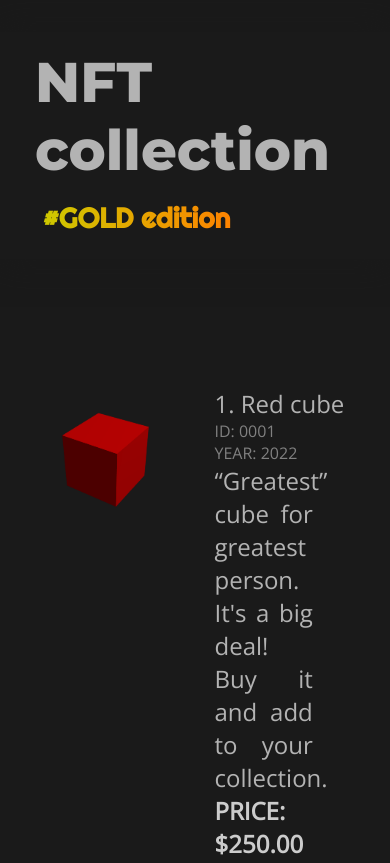
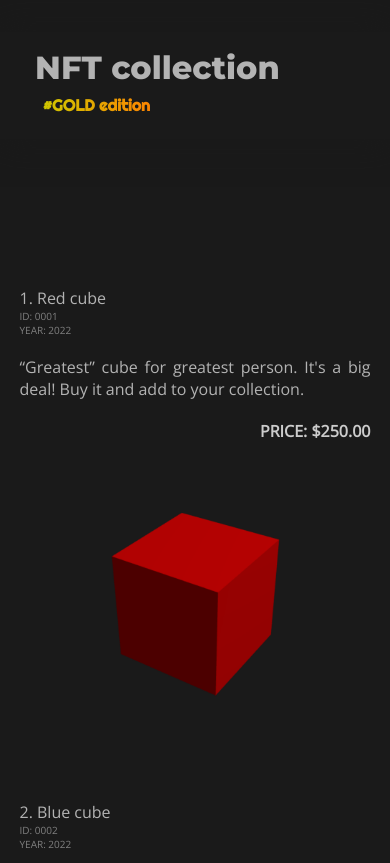
Before and after one commit to denlove/nft, a plain HTML site: page index.html in a window 390 px wide. Shown: the top 863 px of the page. Drawn offline with nearby package versions, Linux system fonts and the light colour scheme.

Commit message:
Complete responsive design

```diff
--- a/index.html
+++ b/index.html
@@ -5,6 +5,7 @@
     <meta http-equiv="X-UA-Compatible" content="IE=edge">
     <meta name="viewport" content="width=device-width, initial-scale=1.0">
     <link rel="stylesheet" href="/style/main.css" type="text/css">
+    <link rel="stylesheet" href="/style/respDesign.css" type="text/css">
     <title>NFT store</title>
 </head>
 <body>
--- a/script/js.js
+++ b/script/js.js
@@ -6,7 +6,7 @@ const appearScene = document.getElementsByClassName("nftImg")[0];
 
 const closeScene = document.getElementsByClassName("close")[0];
 closeScene.style.top = `${(height / 0.9 - height) / 2 + 10}px`;
-closeScene.style.right = `${(width / 0.9 - width) / 2}px`;
+closeScene.style.right = `${(width / 0.9 - width) / 2 + 10}px`;
 
 
 
@@ -14,7 +14,7 @@ appearScene.addEventListener("click", () => {
 
     const scene = new THREE.Scene();
     scene.background = new THREE.Color(0x1a1a1a);
-    const camera = new THREE.PerspectiveCamera(30, width / height, 0.1, 1000);
+    const camera = new THREE.PerspectiveCamera(40, width / height, 0.1, 1000);
     const renderer = new THREE.WebGLRenderer({antialias: true});
     renderer.setSize(width, height);
     frame.appendChild(renderer.domElement);
--- a/style/main.scss
+++ b/style/main.scss
@@ -5,7 +5,7 @@
 
 
 $mainBack: hsla(0, 0%, 10%, 1);
-$borderRed: 0.063rem solid none;
+$borderRed: 0.063rem solid re;
 $lightness50: hsl(0, 0%, 50%);
 $lightness70: hsl(0, 0%, 70%);
 $lightness80: hsl(0, 0%, 80%);
@@ -117,6 +117,7 @@ main {
                 box-shadow: 0 0 1rem hsl(0, 0%, 20%);
             }
         }
+
         .techInfo {
             width: 80%;
             justify-self: flex-start;
@@ -129,7 +130,6 @@ main {
             color: $lightness70;
             font-size: 1.5rem;
             font-family: 'Open Sans', sans-serif;
-        }
 
             .nftHead {
                 .nftID, .nftYear {
@@ -149,3 +149,4 @@ main {
             }
         }
     }
+}
--- /dev/null
+++ b/style/respDesign.scss
@@ -0,0 +1,93 @@
+@media (max-width: 1440px) {
+    header {
+        .titleNFT {
+            row-gap: 0rem;
+            h1 {
+                font-size: 2.5rem;
+            }
+            h2 {
+                font-size: 1.25rem;
+            }
+        }
+    }
+    main {
+        section {
+            .techInfo {
+                font-size: 1.25rem;
+
+                .nftHead {
+                    .nftID, .nftYear {
+                        font-size: 0.75rem;
+                    }
+                }
+            }
+        }
+    }
+}
+@media (max-width: 1024px) {
+    main {
+        section {
+            .techInfo {
+                font-size: 1rem;
+
+                .nftHead {
+                    .nftID, .nftYear {
+                        font-size: 0.625rem;
+                    }
+                }
+
+                .nftDescription {
+                    width: 100%;
+                }
+            }
+        }
+    }
+}
+@media (max-width: 768px) {
+    header {
+        .titleNFT {
+            h1 {
+                font-size: 2rem;
+            }
+            h2 {
+                font-size: 1rem;
+            }
+        }
+    }
+    main {
+        section {
+            column-gap: 5%;
+            .nftImg {
+                width: 90%;
+            }
+            .techInfo {
+                width: 90%;
+            }
+        }
+    }
+}
+@media (max-width: 597px) {
+    main {
+        section {
+            grid-template-columns: 1fr;
+            grid-template-rows: 50% auto;
+            column-gap: 0%;
+
+            .nftImg {
+                width: 70%;
+                grid-row: 2 / 3;
+                justify-self: center;
+            }
+            .techInfo {
+                width: 90%;
+                grid-row: 1 / 2;
+                justify-self: center;
+                column-gap: 50%;
+
+                .nftPrice {
+                    align-self: flex-end;
+                }
+            }
+        }
+    }
+}
```
Also changed, not shown: style/main.css, style/respDesign.css (added), 2 other files. Lines whose indentation alone changed are shown as unchanged.
